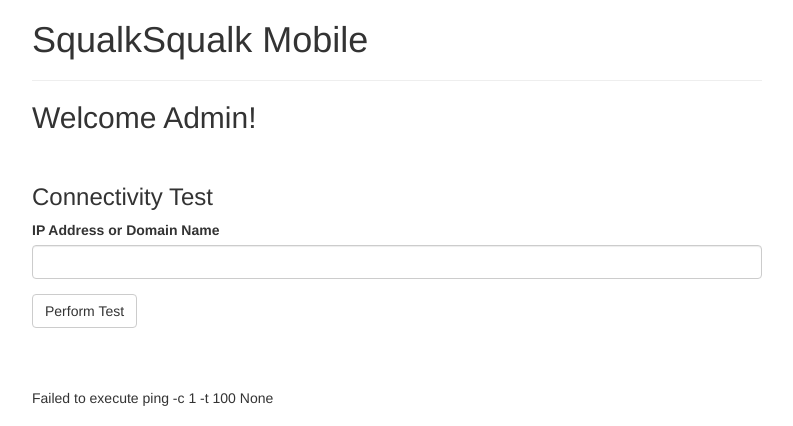
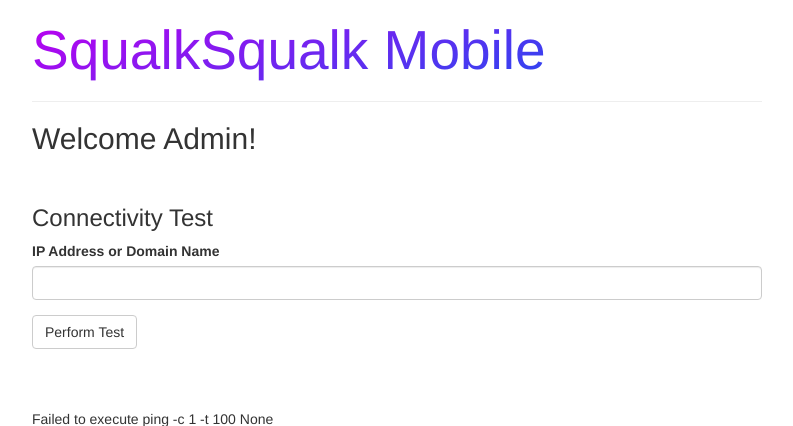
Before and after one commit to cythrauL/SimpleVulnerableWebApp, a Flask app: page /do_test in a window 1280 px wide. Shown: the top 426 px of the page, without its empty margins (243-1036 px from the left). Run offline with Flask 2, Linux system fonts and the light colour scheme; the visitor is signed in with stand-in values (Sample User, id 1); parts of the project's set-up code (start-up, migrations or seed data) failed here and were passed over; some libraries are stand-ins or nearby versions.

Commit message:
make header funky

```diff
--- a/templates/base.j2
+++ b/templates/base.j2
@@ -1,9 +1,16 @@
 {% extends 'bootstrap/base.html' %}
-
 {% block title %}
 SqualkSqualk Mobile
 {% endblock %}
 {% block content %}
+<style>
+h1 {
+  background: -webkit-linear-gradient(110deg, #005cf0, #bc00f0);
+  -webkit-background-clip: text;
+  -webkit-text-fill-color: transparent;
+  font-size: 55px;
+}
+</style>
 <body class="row">
 	<div class="container">
 		<div class="col-md-8 col-md-offset-2">
```
